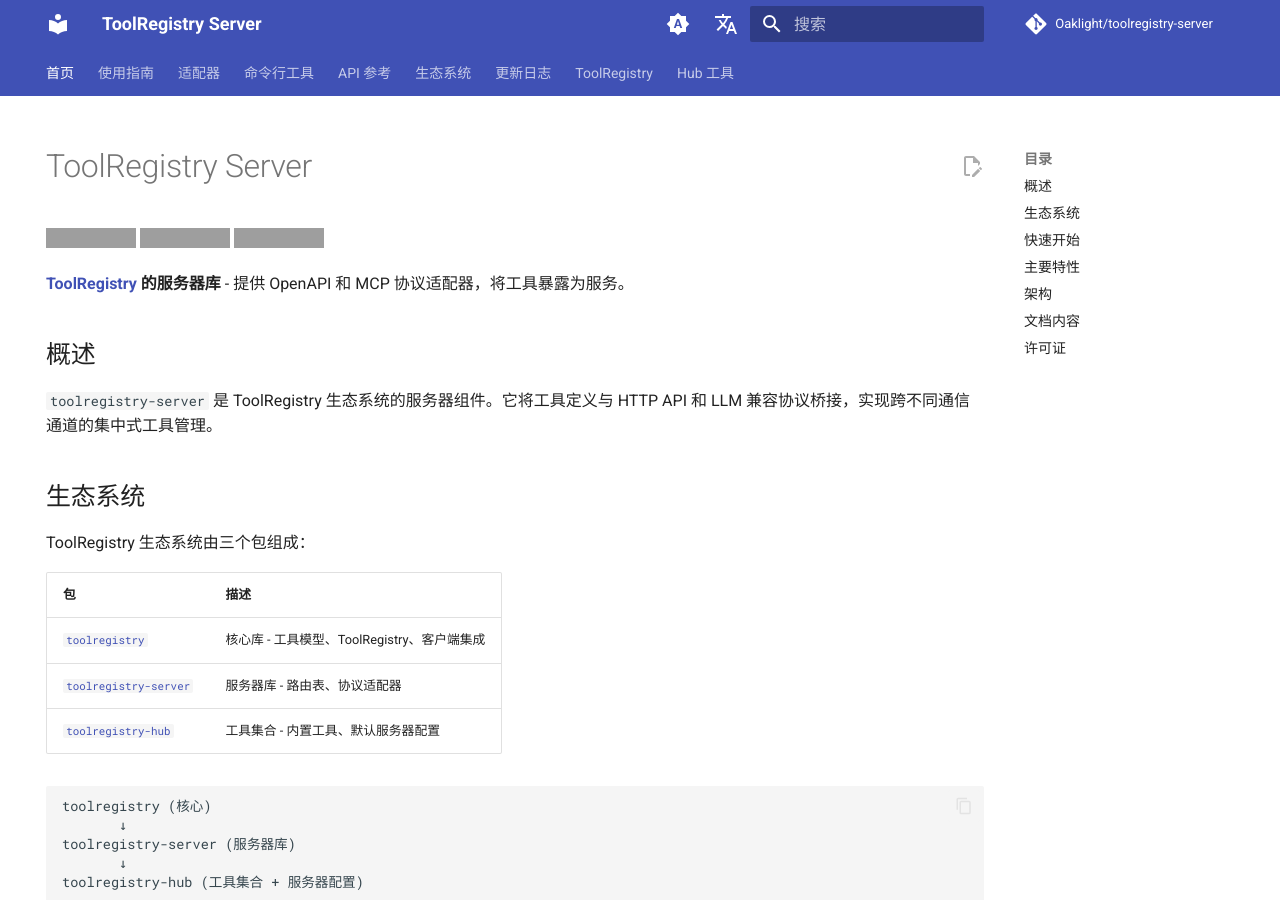
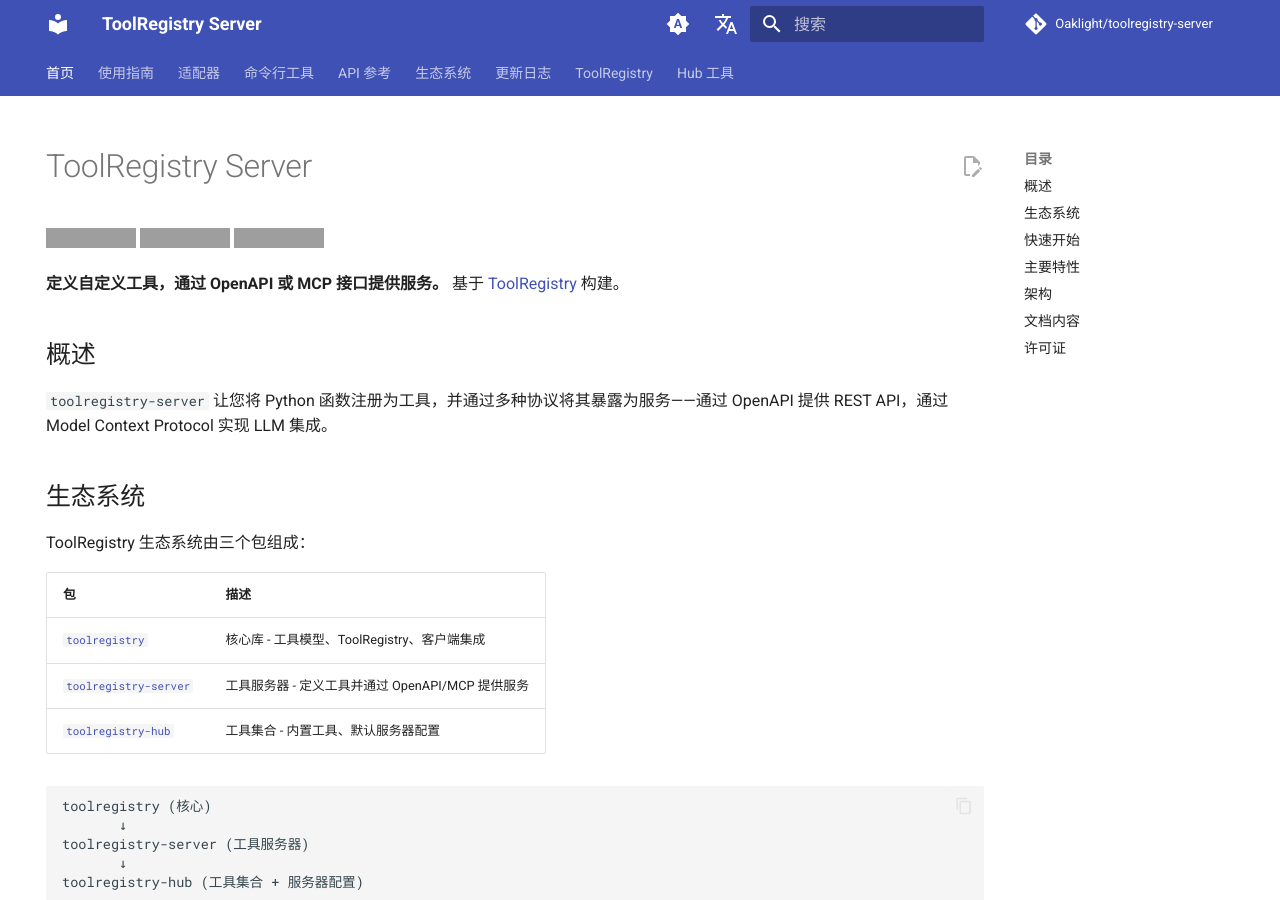
Before and after one commit to Oaklight/toolregistry-server, an MkDocs documentation site: the page built from docs/index.md, in a window 1280 px wide and 900 px high. Built offline with MkDocs 1.6.1 and Material for MkDocs 9.7.7, drawn with Linux system fonts in a browser that asks for light colours; comment, search, counter and statistics services are not loaded; grey boxes are pictures that could not be loaded.

Commit message:
docs: update project description and positioning

````diff
--- a/docs/index.md
+++ b/docs/index.md
@@ -11,11 +11,11 @@ hide:
 [![Python Version](https://img.shields.io/pypi/pyversions/toolregistry-server.svg)](https://pypi.org/project/toolregistry-server/)
 [![License: MIT](https://img.shields.io/badge/License-MIT-yellow.svg)](https://opensource.org/licenses/MIT)
 
-**[ToolRegistry](https://toolregistry.readthedocs.io/) 的服务器库** - 提供 OpenAPI 和 MCP 协议适配器，将工具暴露为服务。
+**定义自定义工具，通过 OpenAPI 或 MCP 接口提供服务。** 基于 [ToolRegistry](https://toolregistry.readthedocs.io/) 构建。
 
 ## 概述
 
-`toolregistry-server` 是 ToolRegistry 生态系统的服务器组件。它将工具定义与 HTTP API 和 LLM 兼容协议桥接，实现跨不同通信通道的集中式工具管理。
+`toolregistry-server` 让您将 Python 函数注册为工具，并通过多种协议将其暴露为服务——通过 OpenAPI 提供 REST API，通过 Model Context Protocol 实现 LLM 集成。
 
 ## 生态系统
 
@@ -24,13 +24,13 @@ ToolRegistry 生态系统由三个包组成：
 | 包 | 描述 |
 |---|------|
 | [`toolregistry`](https://toolregistry.readthedocs.io/) | 核心库 - 工具模型、ToolRegistry、客户端集成 |
-| [`toolregistry-server`](https://toolregistry-server.readthedocs.io/) | 服务器库 - 路由表、协议适配器 |
+| [`toolregistry-server`](https://toolregistry-server.readthedocs.io/) | 工具服务器 - 定义工具并通过 OpenAPI/MCP 提供服务 |
 | [`toolregistry-hub`](https://toolregistry-hub.readthedocs.io/) | 工具集合 - 内置工具、默认服务器配置 |
 
 ```
 toolregistry (核心)
        ↓
-toolregistry-server (服务器库)
+toolregistry-server (工具服务器)
        ↓
 toolregistry-hub (工具集合 + 服务器配置)
 ```
````
Also changed, not shown: docs/adapters/index.md (+1 -1 lines), docs/ecosystem.md (+1 -1 lines).
